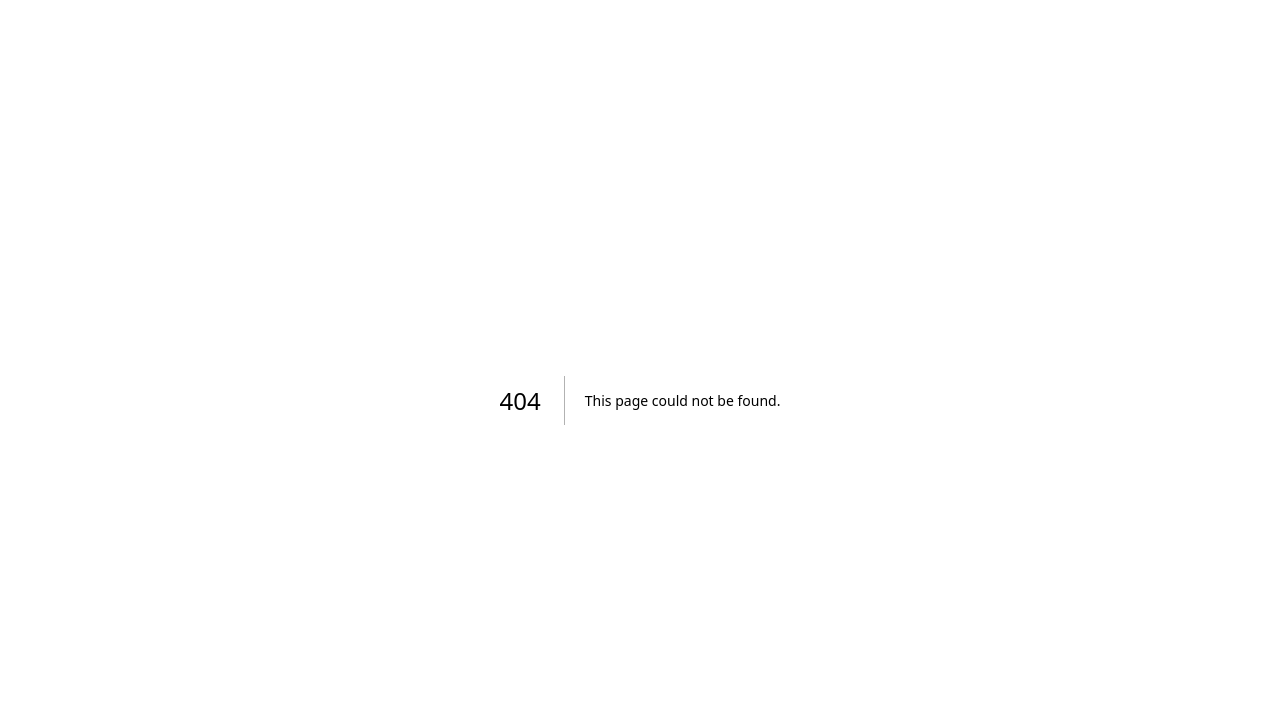
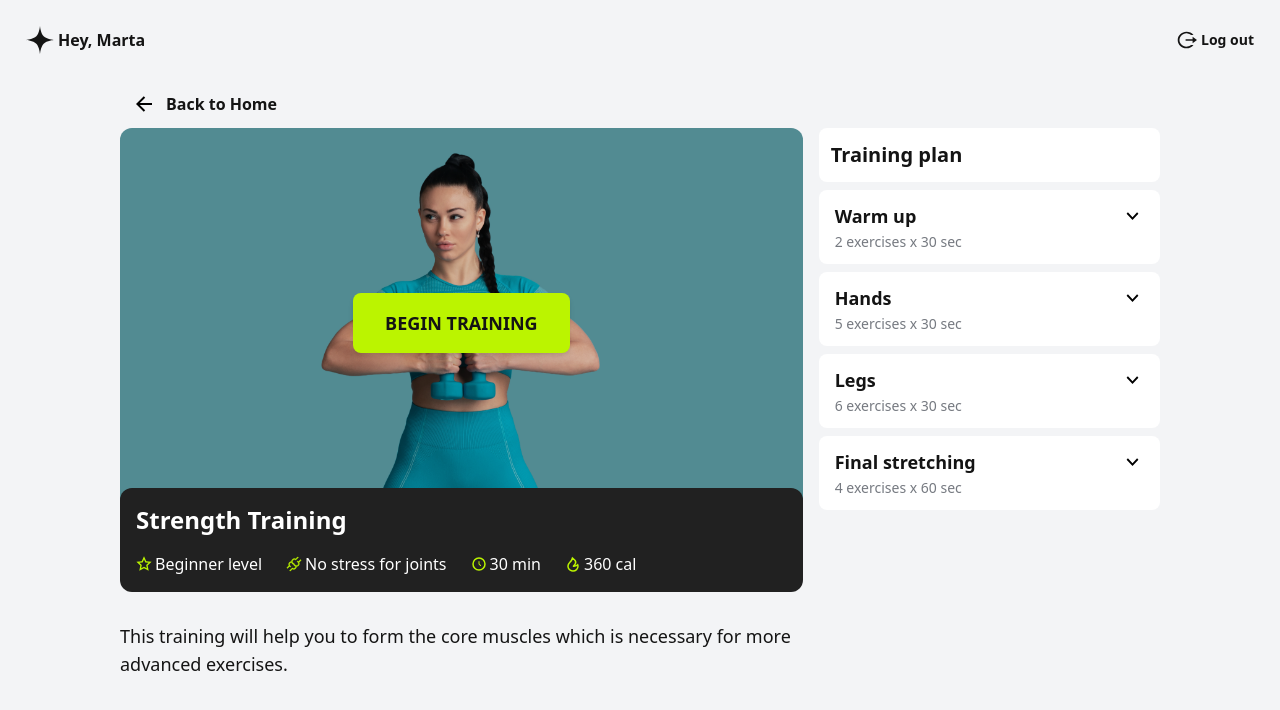
Before and after one commit to NatalyKrvch/exercise-page-layout, a Next.js app: page /exercise in a window 1280 px wide. Before the commit this address had no page. Shown: the top 710 px of the page. Built offline with nearby package versions, Linux system fonts and the light colour scheme.

Commit message:
feat: create exercise page

```diff
--- /dev/null
+++ b/app/exercise/mockData.ts
@@ -0,0 +1,88 @@
+interface Exercise {
+  title: string;
+  duration: string;
+  imageUrl: string;
+}
+
+interface TrainingSection {
+  title: string;
+  summary: string;
+  exercises: Exercise[];
+}
+
+export const trainingData: TrainingSection[] = [
+  {
+    title: "Warm up",
+    summary: "2 exercises x 30 sec",
+    exercises: [
+      {
+        title: "Hands up and down",
+        duration: "30 sec",
+        imageUrl: "/images/exercise-image.png",
+      },
+      {
+        title: "Hands up and down",
+        duration: "30 sec",
+        imageUrl: "/images/exercise-image.png",
+      },
+    ],
+  },
+  {
+    title: "Hands",
+    summary: "5 exercises x 30 sec",
+    exercises: [
+      {
+        title: "Arm raises",
+        duration: "30 sec",
+        imageUrl: "/images/exercise-image.png",
+      },
+      {
+        title: "Push-ups",
+        duration: "30 sec",
+        imageUrl: "/images/exercise-image.png",
+      },
+      {
+        title: "Shoulder circles",
+        duration: "30 sec",
+        imageUrl: "/images/exercise-image.png",
+      },
+    ],
+  },
+  {
+    title: "Legs",
+    summary: "6 exercises x 30 sec",
+    exercises: [
+      {
+        title: "Squats",
+        duration: "30 sec",
+        imageUrl: "/images/exercise-image.png",
+      },
+      {
+        title: "Lunges",
+        duration: "30 sec",
+        imageUrl: "/images/exercise-image.png",
+      },
+      {
+        title: "Leg raises",
+        duration: "30 sec",
+        imageUrl: "/images/exercise-image.png",
+      },
+    ],
+  },
+  {
+    title: "Final stretching",
+    summary: "4 exercises x 60 sec",
+    exercises: [
+      {
+        title: "Hamstring stretch",
+        duration: "60 sec",
+        imageUrl: "/images/exercise-image.png",
+      },
+      {
+        title: "Quadriceps stretch",
+        duration: "60 sec",
+        imageUrl: "/images/exercise-image.png",
+      },
+    ],
+  },
+];
--- /dev/null
+++ b/app/exercise/page.tsx
@@ -0,0 +1,48 @@
+'use client'
+
+import Accordion from '@/app/components/Accordion/Accordion'
+import { trainingData } from './mockData'
+import SimpleCard from '../components/SimpleCard/SimpleCard'
+import Video from '../components/Video/Video'
+import BackButton from '../components/BackButton/BackButton'
+
+export default function ExercisePage() {
+  return (
+    <div className="min-h-screen bg-gray-100 flex justify-center">
+      <div className="flex flex-col w-full max-w-[1040px]">
+        <div className="w-full">
+          <BackButton
+            onClick={() => console.log('Back to home clicked')}
+            text="Back to Home"
+            className="ml-0"
+          />
+        </div>
+
+        <div className="flex flex-col lg:flex-row gap-4">
+          <div className="flex flex-col flex-[2]">
+            <Video />
+            <p className='text-lg font-normal text-darkGrayFont'>
+              This training will help you to form the core muscles which is
+              necessary for more advanced exercises.
+            </p>
+          </div>
+
+          <div className="flex flex-col flex-[1] rounded-lg">
+            <SimpleCard
+              title="Training plan"
+              className="cursor-default mb-2 text-[20px] font-semibold text-darkGrayFont"
+            />
+            {trainingData.map((section, index) => (
+              <Accordion
+                key={`${section.title}-${index}`}
+                title={section.title}
+                summary={section.summary}
+                exercises={section.exercises}
+              />
+            ))}
+          </div>
+        </div>
+      </div>
+    </div>
+  )
+}
--- a/app/globals.css
+++ b/app/globals.css
@@ -3,25 +3,9 @@
 @tailwind utilities;
 
 :root {
-  --background: #ffffff;
-  --foreground: #171717;
-}
-
-@media (prefers-color-scheme: dark) {
-  :root {
-    --background: #0a0a0a;
-    --foreground: #ededed;
-  }
+  --background-color: #F5F6F8;
 }
 
 body {
-  color: var(--foreground);
-  background: var(--background);
-  font-family: Arial, Helvetica, sans-serif;
+  background-color: var(--background-color);
 }
-
-@layer utilities {
-  .text-balance {
-    text-wrap: balance;
-  }
-}
--- a/app/layout.tsx
+++ b/app/layout.tsx
@@ -1,35 +1,29 @@
-import type { Metadata } from "next";
-import localFont from "next/font/local";
-import "./globals.css";
+import type { Metadata } from 'next'
+import { Inter } from 'next/font/google'
+import './globals.css'
+import Header from './components/Header/Header'
 
-const geistSans = localFont({
-  src: "./fonts/GeistVF.woff",
-  variable: "--font-geist-sans",
-  weight: "100 900",
-});
-const geistMono = localFont({
-  src: "./fonts/GeistMonoVF.woff",
-  variable: "--font-geist-mono",
-  weight: "100 900",
-});
+export const inter = Inter({
+  subsets: ['latin'],
+  weight: ['400', '500', '600', '700'],
+})
 
 export const metadata: Metadata = {
-  title: "Create Next App",
-  description: "Generated by create next app",
-};
+  title: 'gFit',
+}
 
 export default function RootLayout({
   children,
 }: Readonly<{
-  children: React.ReactNode;
+  children: React.ReactNode
 }>) {
   return (
     <html lang="en">
-      <body
-        className={`${geistSans.variable} ${geistMono.variable} antialiased`}
-      >
-        {children}
+      <body>
+        <Header /> {/* Хедер відображається на всіх сторінках */}
+        <main>{children}</main>{' '}
+        {/* Вміст кожної сторінки буде рендеритись тут */}
       </body>
     </html>
-  );
+  )
 }
--- a/app/page.tsx
+++ b/app/page.tsx
@@ -1,101 +1,11 @@
-import Image from "next/image";
+import Link from 'next/link';
 
-export default function Home() {
+export default function HomePage() {
   return (
-    <div className="grid grid-rows-[20px_1fr_20px] items-center justify-items-center min-h-screen p-8 pb-20 gap-16 sm:p-20 font-[family-name:var(--font-geist-sans)]">
-      <main className="flex flex-col gap-8 row-start-2 items-center sm:items-start">
-        <Image
-          className="dark:invert"
-          src="https://nextjs.org/icons/next.svg"
-          alt="Next.js logo"
-          width={180}
-          height={38}
-          priority
-        />
-        <ol className="list-inside list-decimal text-sm text-center sm:text-left font-[family-name:var(--font-geist-mono)]">
-          <li className="mb-2">
-            Get started by editing{" "}
-            <code className="bg-black/[.05] dark:bg-white/[.06] px-1 py-0.5 rounded font-semibold">
-              app/page.tsx
-            </code>
-            .
-          </li>
-          <li>Save and see your changes instantly.</li>
-        </ol>
-
-        <div className="flex gap-4 items-center flex-col sm:flex-row">
-          <a
-            className="rounded-full border border-solid border-transparent transition-colors flex items-center justify-center bg-foreground text-background gap-2 hover:bg-[#383838] dark:hover:bg-[#ccc] text-sm sm:text-base h-10 sm:h-12 px-4 sm:px-5"
-            href="https://vercel.com/new?utm_source=create-next-app&utm_medium=appdir-template-tw&utm_campaign=create-next-app"
-            target="_blank"
-            rel="noopener noreferrer"
-          >
-            <Image
-              className="dark:invert"
-              src="https://nextjs.org/icons/vercel.svg"
-              alt="Vercel logomark"
-              width={20}
-              height={20}
-            />
-            Deploy now
-          </a>
-          <a
-            className="rounded-full border border-solid border-black/[.08] dark:border-white/[.145] transition-colors flex items-center justify-center hover:bg-[#f2f2f2] dark:hover:bg-[#1a1a1a] hover:border-transparent text-sm sm:text-base h-10 sm:h-12 px-4 sm:px-5 sm:min-w-44"
-            href="https://nextjs.org/docs?utm_source=create-next-app&utm_medium=appdir-template-tw&utm_campaign=create-next-app"
-            target="_blank"
-            rel="noopener noreferrer"
-          >
-            Read our docs
-          </a>
-        </div>
-      </main>
-      <footer className="row-start-3 flex gap-6 flex-wrap items-center justify-center">
-        <a
-          className="flex items-center gap-2 hover:underline hover:underline-offset-4"
-          href="https://nextjs.org/learn?utm_source=create-next-app&utm_medium=appdir-template-tw&utm_campaign=create-next-app"
-          target="_blank"
-          rel="noopener noreferrer"
-        >
-          <Image
-            aria-hidden
-            src="https://nextjs.org/icons/file.svg"
-            alt="File icon"
-            width={16}
-            height={16}
-          />
-          Learn
-        </a>
-        <a
-          className="flex items-center gap-2 hover:underline hover:underline-offset-4"
-          href="https://vercel.com/templates?framework=next.js&utm_source=create-next-app&utm_medium=appdir-template-tw&utm_campaign=create-next-app"
-          target="_blank"
-          rel="noopener noreferrer"
-        >
-          <Image
-            aria-hidden
-            src="https://nextjs.org/icons/window.svg"
-            alt="Window icon"
-            width={16}
-            height={16}
-          />
-          Examples
-        </a>
-        <a
-          className="flex items-center gap-2 hover:underline hover:underline-offset-4"
-          href="https://nextjs.org?utm_source=create-next-app&utm_medium=appdir-template-tw&utm_campaign=create-next-app"
-          target="_blank"
-          rel="noopener noreferrer"
-        >
-          <Image
-            aria-hidden
-            src="https://nextjs.org/icons/globe.svg"
-            alt="Globe icon"
-            width={16}
-            height={16}
-          />
-          Go to nextjs.org →
-        </a>
-      </footer>
+    <div className="min-h-screen flex items-center justify-center">
+      <Link href="/exercise" className="bg-blue-500 text-white py-2 px-4 rounded-lg hover:bg-blue-700">
+        Go to Exercise Page
+      </Link>
     </div>
   );
 }
```
